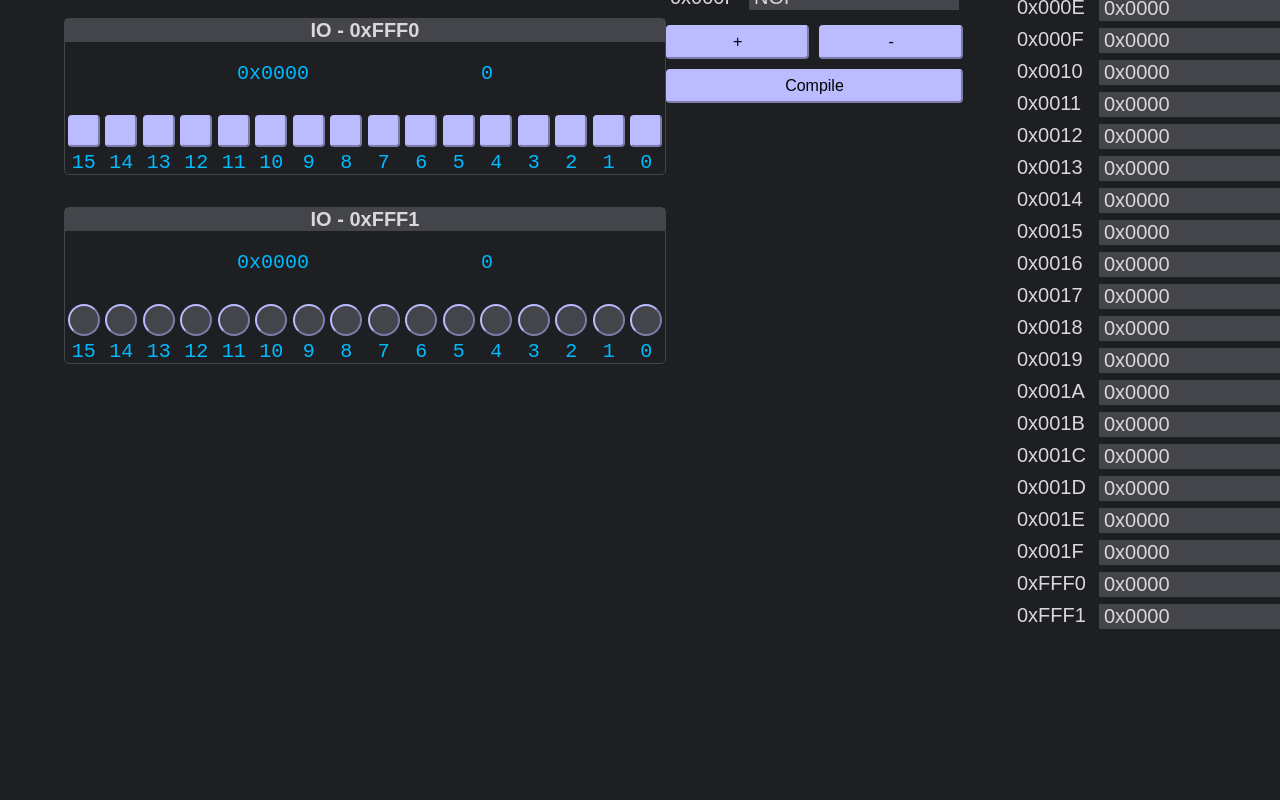
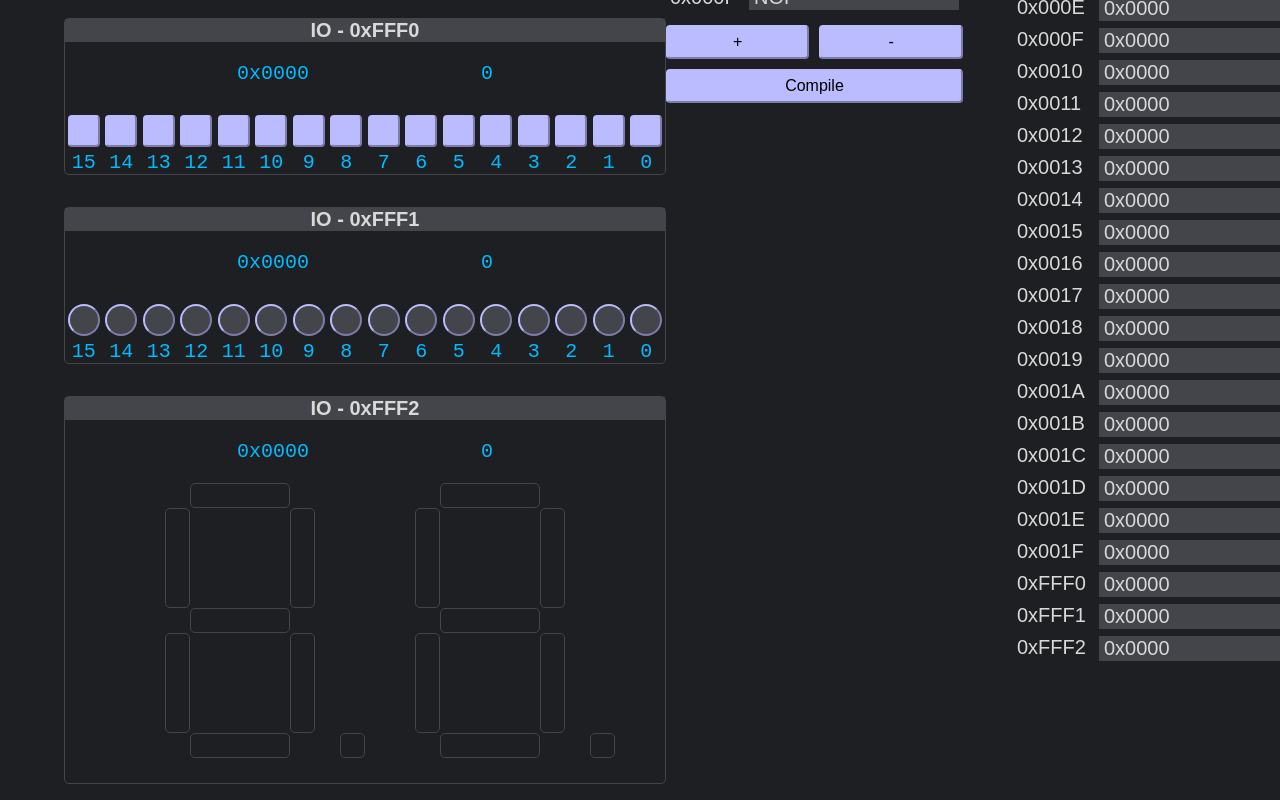
Before and after one commit to pcaracal/MicrocomputerSimulator, an Angular app: page / in a window 1280 px wide. Shown: the part 646-1446 px from the top of the page. Before the commit the page ends 1296 px from the top, so only its background shows below. Built offline with nearby package versions, Linux system fonts and the light colour scheme.

Commit message:
feat: 7 segment display

```diff
--- a/src/app/io/io.component.html
+++ b/src/app/io/io.component.html
@@ -25,3 +25,40 @@
     </div>
   </div>
 </div>
+
+<div class="io-container">
+  <strong class="title-bar">IO - 0xFFF2</strong>
+  <div class="hex-bin">
+    <p class="monospace">{{eightSegmentIo}}</p>
+    <p class="monospace">{{BaseConverter.signedHexToDec(eightSegmentIo || "0")}}</p>
+  </div>
+  <div class="eight-segment-container">
+    <div class="eight-segment">
+      <div data-tooltip="Segment 0" class="segment-top segment hover-element"
+           [class.segment-active]="eightSegmentArr[0]"></div>
+      <div data-tooltip="Segment 1" class="segment-top-right segment" [class.segment-active]="eightSegmentArr[1]"></div>
+      <div data-tooltip="Segment 2" class="segment-bottom-right segment"
+           [class.segment-active]="eightSegmentArr[2]"></div>
+      <div data-tooltip="Segment 3" class="segment-bottom segment" [class.segment-active]="eightSegmentArr[3]"></div>
+      <div data-tooltip="Segment 4" class="segment-bottom-left segment"
+           [class.segment-active]="eightSegmentArr[4]"></div>
+      <div data-tooltip="Segment 5" class="segment-top-left segment" [class.segment-active]="eightSegmentArr[5]"></div>
+      <div data-tooltip="Segment 6" class="segment-middle segment" [class.segment-active]="eightSegmentArr[6]"></div>
+      <div data-tooltip="Segment 7" class="segment-dot segment" [class.segment-active]="eightSegmentArr[7]"></div>
+    </div>
+
+    <div class="eight-segment">
+      <div data-tooltip="Segment 8" class="segment-top segment" [class.segment-active]="eightSegmentArr[8]"></div>
+      <div data-tooltip="Segment 9" class="segment-top-right segment" [class.segment-active]="eightSegmentArr[9]"></div>
+      <div data-tooltip="Segment 10" class="segment-bottom-right segment"
+           [class.segment-active]="eightSegmentArr[10]"></div>
+      <div data-tooltip="Segment 11" class="segment-bottom segment" [class.segment-active]="eightSegmentArr[11]"></div>
+      <div data-tooltip="Segment 12" class="segment-bottom-left segment"
+           [class.segment-active]="eightSegmentArr[12]"></div>
+      <div data-tooltip="Segment 13" class="segment-top-left segment"
+           [class.segment-active]="eightSegmentArr[13]"></div>
+      <div data-tooltip="Segment 14" class="segment-middle segment" [class.segment-active]="eightSegmentArr[14]"></div>
+      <div data-tooltip="Segment 15" class="segment-dot segment" [class.segment-active]="eightSegmentArr[15]"></div>
+    </div>
+  </div>
+</div>
--- a/src/app/io/io.component.scss
+++ b/src/app/io/io.component.scss
@@ -69,3 +69,113 @@
   background-color: #43454A;
   color: #fff;
 }
+
+.eight-segment-container {
+  display: flex;
+  justify-content: space-evenly;
+  flex-direction: row-reverse;
+}
+
+.eight-segment {
+  width: 150px;
+  height: 300px;
+  position: relative;
+}
+
+.segment-active {
+  background-color: #F2C94C;
+  border-color: #F2C94C;
+  color: #fff;
+  z-index: 9999;
+}
+
+.segment {
+  border: 1px solid #43454A;
+  border-radius: 5px;
+  box-sizing: border-box;
+  z-index: 0;
+  position: relative;
+  cursor: pointer;
+
+  &:hover {
+    &:before {
+      content: attr(data-tooltip);
+      position: absolute;
+      top: 2rem;
+      left: 50%;
+      transform: translateX(-50%);
+      background-color: #43454A;
+      color: #fff;
+      padding: 0.25rem;
+      border-radius: 5px;
+      font-size: 0.8rem;
+      width: 80px;
+      text-align: center;
+      z-index: 9999;
+    }
+  }
+}
+
+.segment-top {
+  position: absolute;
+  top: 0;
+  right: 25px;
+  width: 100px;
+  height: 25px;
+}
+
+.segment-top-right {
+  position: absolute;
+  top: 25px;
+  right: 0;
+  width: 25px;
+  height: 100px;
+}
+
+.segment-bottom-right {
+  position: absolute;
+  top: 150px;
+  right: 0;
+  width: 25px;
+  height: 100px;
+}
+
+.segment-bottom {
+  position: absolute;
+  top: 250px;
+  right: 25px;
+  width: 100px;
+  height: 25px;
+}
+
+.segment-bottom-left {
+  position: absolute;
+  top: 150px;
+  left: 0;
+  width: 25px;
+  height: 100px;
+}
+
+.segment-top-left {
+  position: absolute;
+  top: 25px;
+  left: 0;
+  width: 25px;
+  height: 100px;
+}
+
+.segment-middle {
+  position: absolute;
+  top: 125px;
+  right: 25px;
+  width: 100px;
+  height: 25px;
+}
+
+.segment-dot {
+  position: absolute;
+  top: 250px;
+  right: -50px;
+  width: 25px;
+  height: 25px;
+}
--- a/src/app/io/io.component.ts
+++ b/src/app/io/io.component.ts
@@ -14,12 +14,17 @@ export class IoComponent {
   ledIo?: string;
   ledArr: Array<boolean> = new Array<boolean>(16).fill(false);
 
+  eightSegmentIo?: string;
+  eightSegmentArr: Array<boolean> = new Array<boolean>(16).fill(false);
+
   constructor(private _storageService: StorageService) {
     this._storageService.ram$.subscribe(newRam => {
       this.buttonIo = newRam.get("0xFFF0");
       if (this.buttonIo) this.buttonArr = BaseConverter.anyToBin(this.buttonIo).substring(2).split("").map((value) => value === "1");
       this.ledIo = newRam.get("0xFFF1");
       if (this.ledIo) this.ledArr = BaseConverter.anyToBin(this.ledIo).substring(2).split("").map((value) => value === "1");
+      this.eightSegmentIo = newRam.get("0xFFF2");
+      if (this.eightSegmentIo) this.eightSegmentArr = BaseConverter.anyToBin(this.eightSegmentIo).substring(2).split("").map((value) => value === "1").reverse();
     });
   }
 
--- a/src/app/storage.service.ts
+++ b/src/app/storage.service.ts
@@ -97,6 +97,7 @@ export class StorageService { // Handles storage of ROM, RAM, Registers, etc.
     }
     this.setRamNewValue("0xFFF0", "0x0000");
     this.setRamNewValue("0xFFF1", "0x0000");
+    this.setRamNewValue("0xFFF2", "0x0000");
     this.initRegisters();
     this.initFlags();
   }
```
